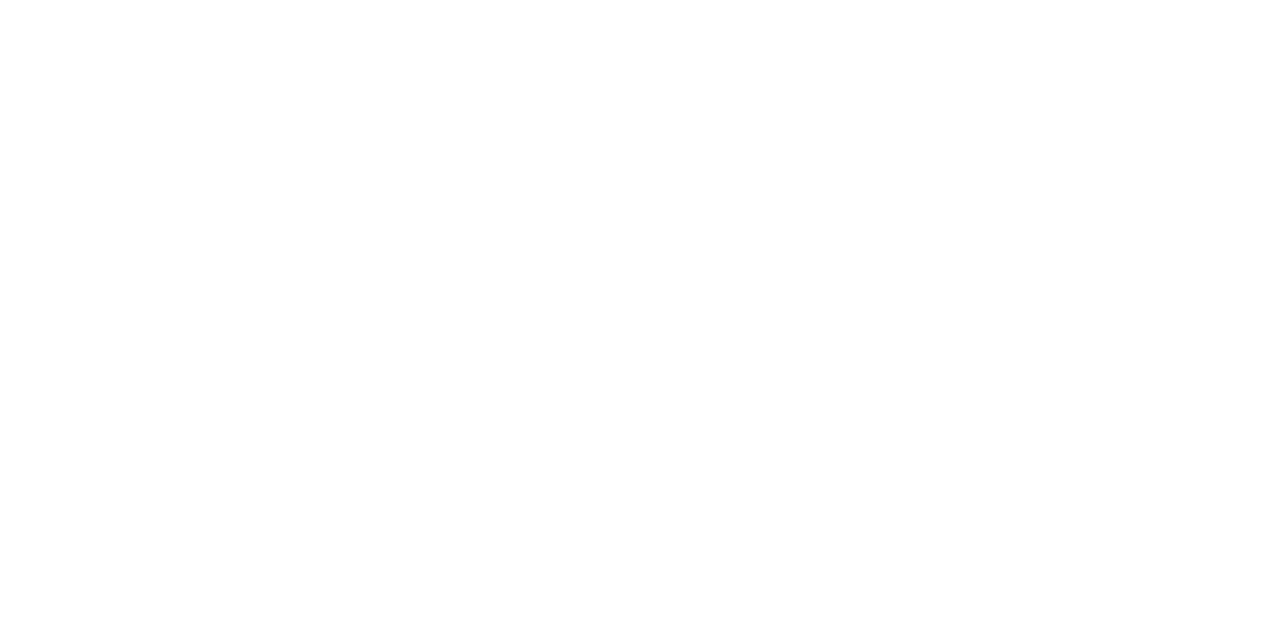
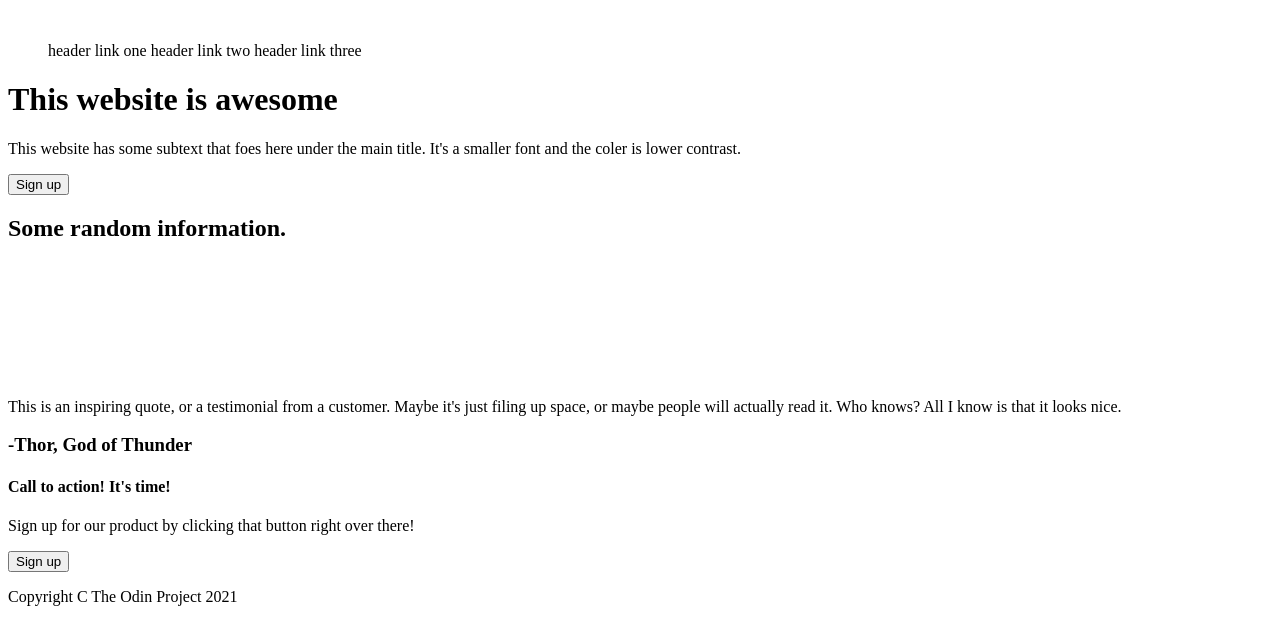
Before and after one commit to cullantd/odin-landing-page, a plain HTML site: page index.html in a window 1280 px wide. Drawn offline with Linux system fonts and the light colour scheme.

Commit message:
Enter website html

```diff
--- a/index.html
+++ b/index.html
@@ -7,8 +7,48 @@
 </head>
 
 <body>
+    <div class="header">
+        <img src=""> <!-- Header Logo -->
+        <ul>
+            <a>header link one</a>
+            <a>header link two</a>
+            <a>header link three</a>
+        </ul>
 
+        <h1>This website is awesome</h1>
+        <p>This website has some subtext that foes here under the main title.
+            It's a smaller font and the coler is lower contrast.</p>
+        <button class="sign-up">Sign up</button>
+        <img src="">
+    </div>
 
+    <div class="content">
+        <h2>Some random information.</h2>
+        <img src="">
+        <p></p>
+        <img src="">
+        <p></p>
+        <img src="">
+        <p></p>
+        <img src="">
+        <p></p>
+    </div>
 
+    <div class="content">
+        <p>This is an inspiring quote, or a testimonial from a customer.
+            Maybe it's just filing up space, or maybe people will actually read it. Who knows?
+            All I know is that it looks nice.</p>
+        <h3>-Thor, God of Thunder</h3>
+    </div>
+
+    <div class="cta">
+        <h4>Call to action! It's time!</h4>
+        <p>Sign up for our product by clicking that button right over there!</p>
+        <button class="sign-up">Sign up</button>
+    </div>
+
+    <div class="copyright">
+        <p>Copyright C The Odin Project 2021</p>
+    </div>
 </body>
 </html>
```
